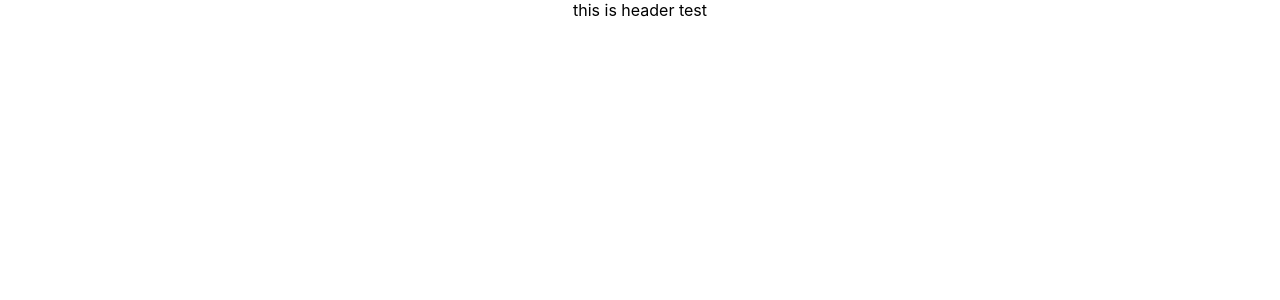
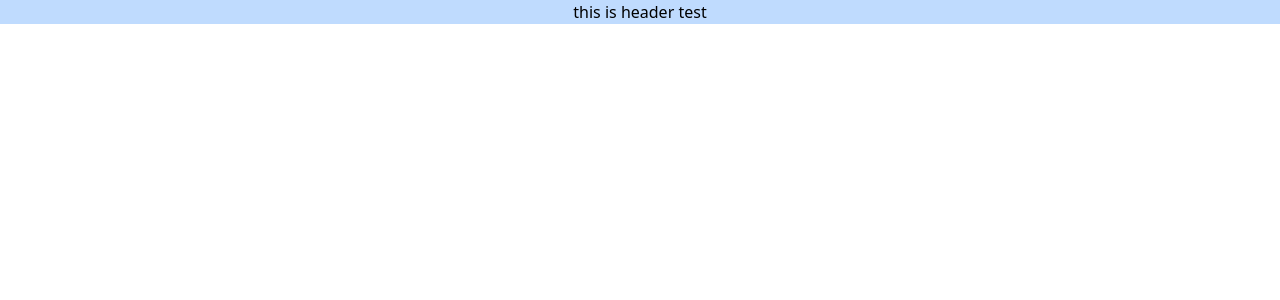
Before and after one commit to princeborn1999/Serena, a React (Create React App) app: page / in a window 1280 px wide. Shown: the top 300 px of the page. Built offline with nearby package versions, Linux system fonts and the light colour scheme.

Commit message:
install tailwind

```diff
--- a/package.json
+++ b/package.json
@@ -34,5 +34,8 @@
       "last 1 firefox version",
       "last 1 safari version"
     ]
+  },
+  "devDependencies": {
+    "tailwindcss": "^3.3.3"
   }
 }
--- a/src/components/Header.jsx
+++ b/src/components/Header.jsx
@@ -1,6 +1,6 @@
 function HeaderComponent() {
     return(
-        <div>
+        <div className="bg-blue-200">
             <header>this is header test</header>
         </div>
     )
--- a/src/index.css
+++ b/src/index.css
@@ -1,4 +1,12 @@
-body {
+@tailwind base;
+@tailwind components;
+@tailwind utilities;
+*{
+  margin:0;
+  padding: 0;
+  box-sizing: border-box;
+}
+/* body {
   margin: 0;
   font-family: -apple-system, BlinkMacSystemFont, 'Segoe UI', 'Roboto', 'Oxygen',
     'Ubuntu', 'Cantarell', 'Fira Sans', 'Droid Sans', 'Helvetica Neue',
@@ -10,4 +18,4 @@ body {
 code {
   font-family: source-code-pro, Menlo, Monaco, Consolas, 'Courier New',
     monospace;
-}
+} */
--- /dev/null
+++ b/tailwind.config.js
@@ -0,0 +1,10 @@
+/** @type {import('tailwindcss').Config} */
+module.exports = {
+  content: [
+    "./src/**/*.{js,jsx,ts,tsx}",
+  ],
+  theme: {
+    extend: {},
+  },
+  plugins: [],
+}
```
Also changed, not shown: 1 other file (tests, documents, lock files or other folders).
